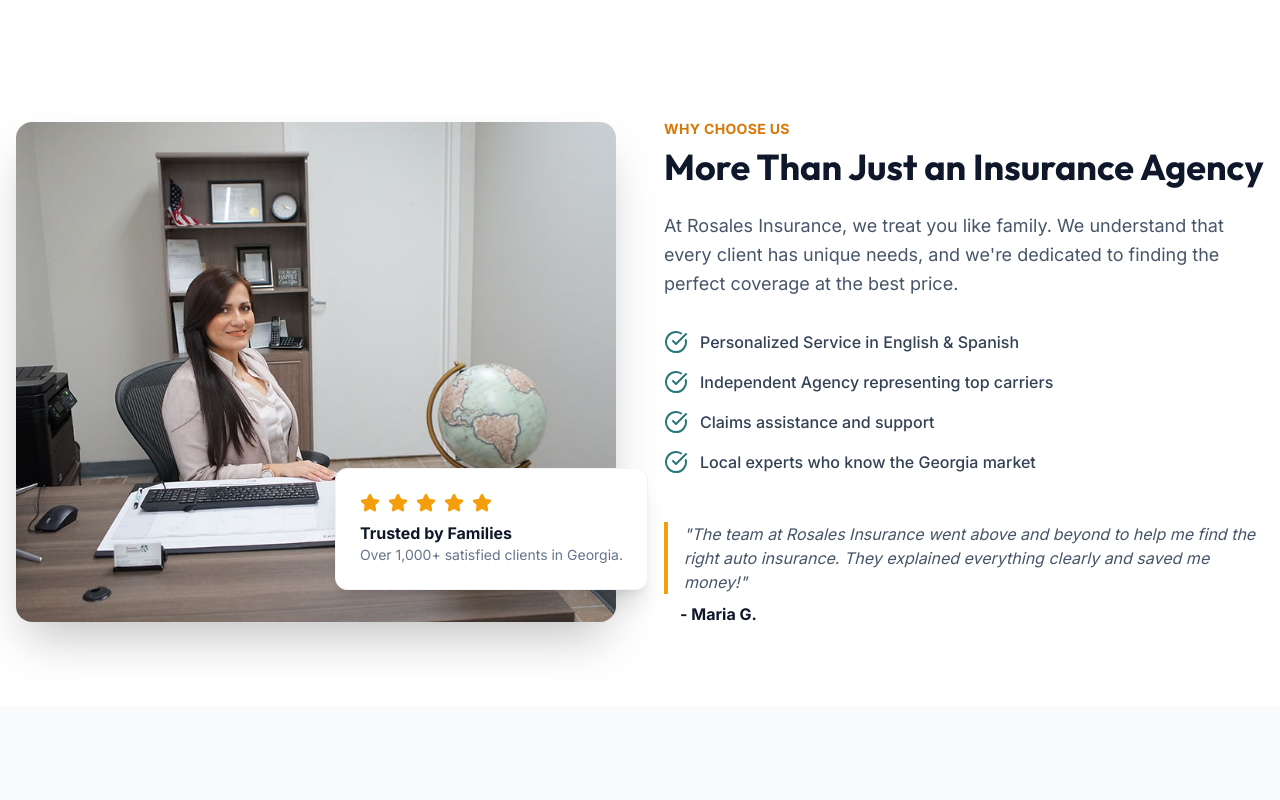
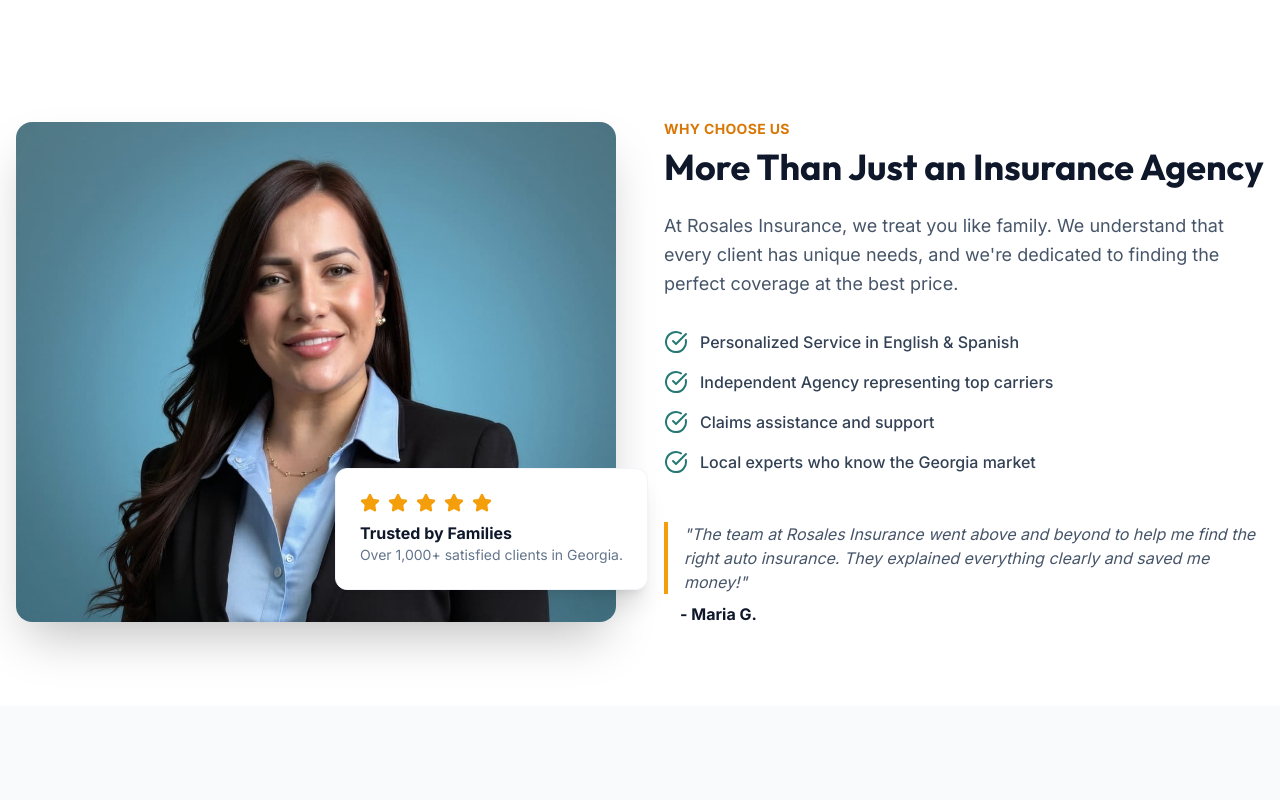
Before and after one commit to Nelocode/rosales, a Next.js app: page / in a window 1280 px wide. Shown: the part 2440-3240 px from the top of the page. Built offline with nearby package versions, Linux system fonts and the light colour scheme.

Commit message:
feat: replace team photo with billboard image, reorder sections
- Replace Ourteam.jpg with billboard photo (WhatsApp Image 2026-06-18)
- Swap order: OfficeGallery before WhatsAppForm

```diff
--- a/src/app/page.tsx
+++ b/src/app/page.tsx
@@ -19,8 +19,8 @@ export default function Home() {
       <Services />
       <TrustSignals />
       <ClaimsSection />
+      <OfficeGallery />
       <WhatsAppForm />
-      <OfficeGallery />
       <ContactSection />
       <Footer />
       <ScrollToTop />
--- a/src/components/TrustSignals.tsx
+++ b/src/components/TrustSignals.tsx
@@ -22,7 +22,7 @@ export function TrustSignals() {
           >
             <div className="relative h-[400px] md:h-[500px] w-full rounded-2xl overflow-hidden shadow-2xl">
               <Image
-                src="/images/Ourteam.jpg"
+                src="/images/billboard.jpg"
                 alt="Rosales Insurance Team"
                 fill
                 className="object-cover"
```
Also changed, not shown: public/images/billboard.jpg (added).
